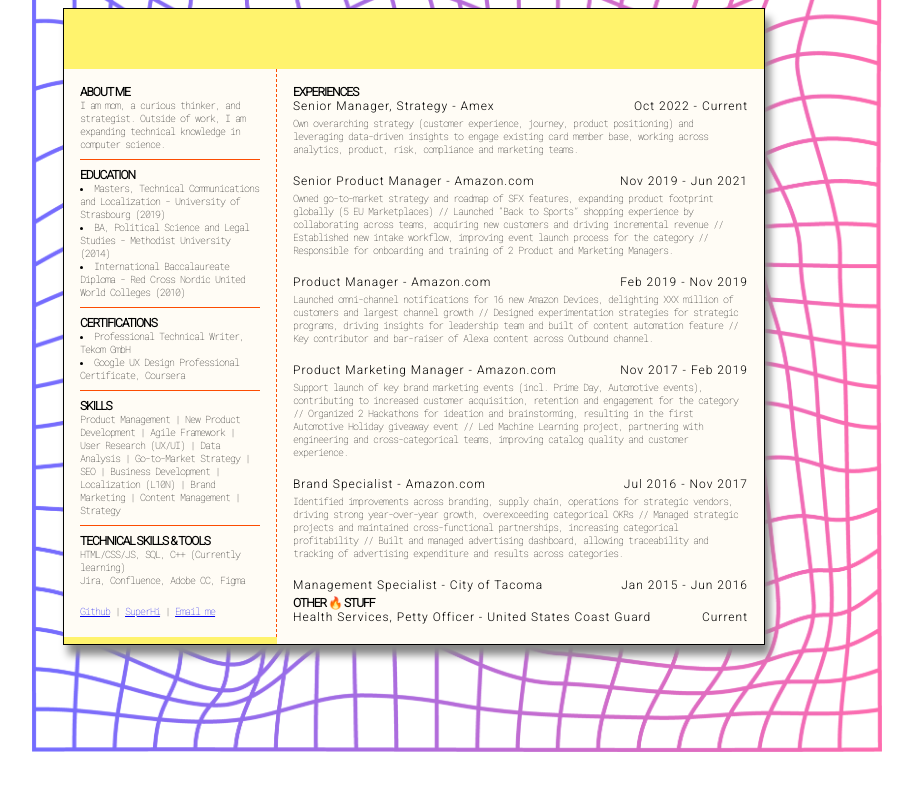
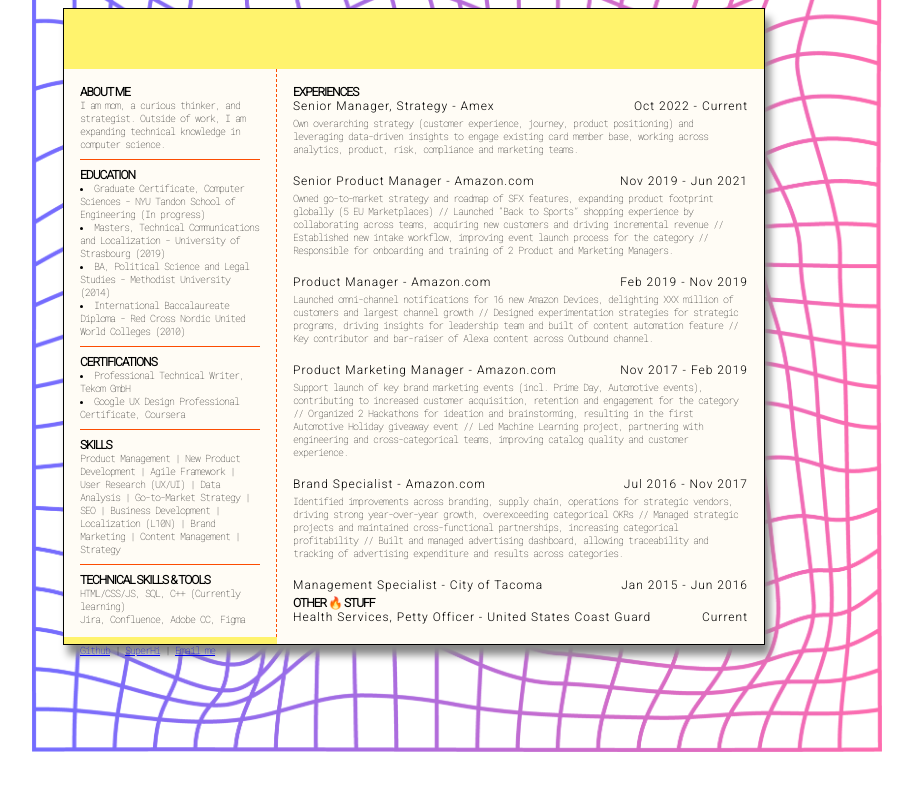
Before and after one commit to syazski/syazski.github.io, a plain HTML site: page index.html in a window 1280 px wide. Shown: the whole page, without its empty margins (226-1139 px from the left). Drawn offline with Linux system fonts and the light colour scheme.

Commit message:
Update index.html

```diff
--- a/index.html
+++ b/index.html
@@ -27,6 +27,7 @@
   <hr>
 		<div class="h1-1">EDUCATION</div>
 		<div class="desc">
+			<li>Graduate Certificate, Computer Sciences - NYU Tandon School of Engineering (In progress)</li>
 			<li>Masters, Technical Communications and Localization - University of Strasbourg (2019)</li>
 			<li>BA, Political Science and Legal Studies - Methodist University (2014)</li>
 			<li>International Baccalaureate Diploma - Red Cross Nordic United World Colleges (2010)</li>
```
